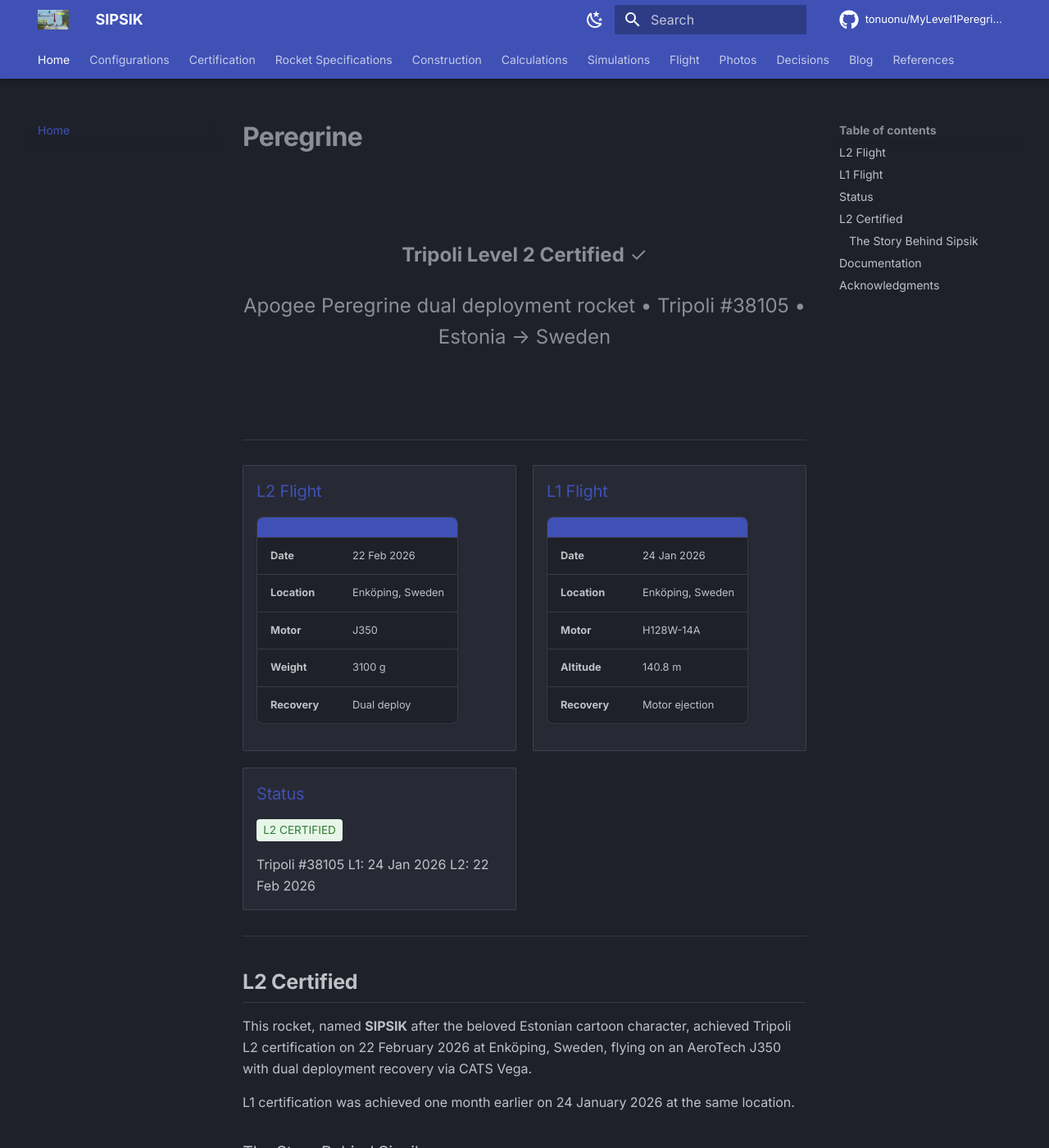
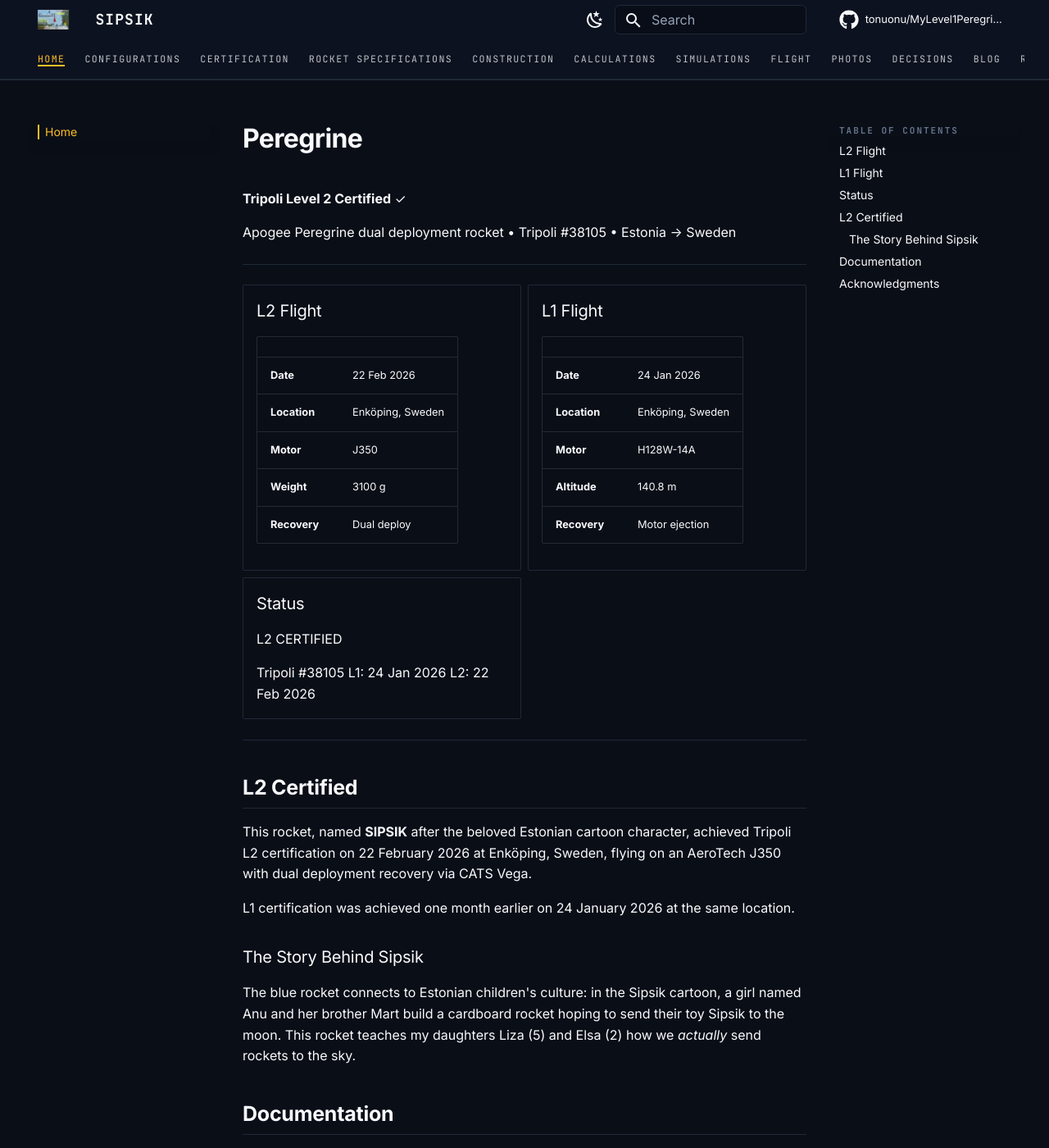
Before and after one commit to tonuonu/MyLevel1Peregrine, an MkDocs documentation site: the page built from docs/index.md, in a window 1280 px wide and 1400 px high. Shown: the whole window at 82% size. Built offline with MkDocs 1.6.1 and Material for MkDocs 9.7.7, drawn with Linux system fonts in a browser that asks for light colours; comment, search, counter and statistics services are not loaded.

Commit message:
Rewrite extra.css: console tokens, dark/light schemes, chrome

```diff
--- a/docs/stylesheets/extra.css
+++ b/docs/stylesheets/extra.css
@@ -1,127 +1,171 @@
-/* Custom styles for Peregrine L1 documentation */
+/* Mission Control theme — SIPSIK / Peregrine docs
+   Spec: specs/2026-07-11-site-redesign-design.md */
 
 :root {
-  --md-primary-fg-color: #3f51b5;
-  --md-primary-fg-color--light: #5c6bc0;
-  --md-primary-fg-color--dark: #303f9f;
-  --md-accent-fg-color: #536dfe;
+  --mc-mono: "JetBrains Mono", ui-monospace, SFMono-Regular, Menlo, monospace;
 }
 
-/* Better typography */
+/* ---------- tokens: dark (default) ---------- */
+[data-md-color-scheme="slate"] {
+  --mc-bg: #0a0e17;
+  --mc-panel: #0d1220;
+  --mc-border: #1f2937;
+  --mc-border-subtle: #131a2b;
+  --mc-text: #f8fafc;
+  --mc-body: #cbd5e1;
+  --mc-muted: #94a3b8;
+  --mc-faint: #64748b;
+  --mc-accent: #fbbf24;
+  --mc-accent-soft: rgba(251, 191, 36, 0.07);
+  --mc-success: #34d399;
+  --mc-info: #22d3ee;
+  --mc-danger: #f87171;
+  --mc-scanline: rgba(148, 163, 184, 0.05);
+
+  /* map tokens onto Material */
+  --md-default-bg-color: var(--mc-bg);
+  --md-default-fg-color: var(--mc-text);
+  --md-default-fg-color--light: var(--mc-body);
+  --md-default-fg-color--lighter: var(--mc-muted);
+  --md-default-fg-color--lightest: var(--mc-border);
+  --md-primary-fg-color: var(--mc-panel);
+  --md-primary-fg-color--dark: var(--mc-panel);
+  --md-primary-bg-color: var(--mc-text);
+  --md-primary-bg-color--light: var(--mc-muted);
+  --md-accent-fg-color: var(--mc-accent);
+  --md-accent-fg-color--transparent: var(--mc-accent-soft);
+  --md-typeset-a-color: var(--mc-accent);
+  --md-code-bg-color: var(--mc-panel);
+  --md-code-fg-color: #e2e8f0;
+  --md-footer-bg-color: var(--mc-panel);
+  --md-footer-bg-color--dark: var(--mc-bg);
+  --md-footer-fg-color: var(--mc-muted);
+  --md-footer-fg-color--light: var(--mc-faint);
+  --md-footer-fg-color--lighter: var(--mc-faint);
+}
+
+/* ---------- tokens: light (toggle) ---------- */
+[data-md-color-scheme="default"] {
+  --mc-bg: #faf9f7;
+  --mc-panel: #f1efeb;
+  --mc-border: #e2ded6;
+  --mc-border-subtle: #ece9e3;
+  --mc-text: #16181d;
+  --mc-body: #333944;
+  --mc-muted: #5f6672;
+  --mc-faint: #8a8f99;
+  --mc-accent: #b45309;
+  --mc-accent-soft: rgba(180, 83, 9, 0.08);
+  --mc-success: #047857;
+  --mc-info: #0e7490;
+  --mc-danger: #b91c1c;
+  --mc-scanline: rgba(22, 24, 29, 0.04);
+
+  --md-default-bg-color: var(--mc-bg);
+  --md-default-fg-color: var(--mc-text);
+  --md-default-fg-color--light: var(--mc-body);
+  --md-default-fg-color--lighter: var(--mc-muted);
+  --md-default-fg-color--lightest: var(--mc-border);
+  --md-primary-fg-color: var(--mc-panel);
+  --md-primary-fg-color--dark: var(--mc-panel);
+  --md-primary-bg-color: var(--mc-text);
+  --md-primary-bg-color--light: var(--mc-muted);
+  --md-accent-fg-color: var(--mc-accent);
+  --md-accent-fg-color--transparent: var(--mc-accent-soft);
+  --md-typeset-a-color: var(--mc-accent);
+  --md-code-bg-color: var(--mc-panel);
+  --md-code-fg-color: #1f2430;
+  --md-footer-bg-color: var(--mc-panel);
+  --md-footer-bg-color--dark: var(--mc-bg);
+  --md-footer-fg-color: var(--mc-muted);
+  --md-footer-fg-color--light: var(--mc-faint);
+  --md-footer-fg-color--lighter: var(--mc-faint);
+}
+
+/* ---------- header & nav tabs ---------- */
+.md-header {
+  border-bottom: 1px solid var(--mc-border);
+  box-shadow: none;
+}
+
+.md-header__topic {
+  font-family: var(--mc-mono);
+  font-weight: 600;
+  letter-spacing: 0.06em;
+}
+
+.md-tabs {
+  border-bottom: 1px solid var(--mc-border);
+}
+
+.md-tabs__link {
+  font-family: var(--mc-mono);
+  font-size: 0.58rem;
+  text-transform: uppercase;
+  letter-spacing: 0.12em;
+  opacity: 0.75;
+}
+
+.md-tabs__link--active,
+.md-tabs__item--active .md-tabs__link {
+  color: var(--mc-accent);
+  border-bottom: 2px solid var(--mc-accent);
+  opacity: 1;
+}
+
+/* search box */
+.md-search__form {
+  border: 1px solid var(--mc-border);
+  border-radius: 6px;
+}
+
+/* ---------- sidebar navigation ---------- */
+.md-nav__title {
+  font-family: var(--mc-mono);
+  font-size: 0.55rem;
+  text-transform: uppercase;
+  letter-spacing: 0.18em;
+  color: var(--mc-faint);
+}
+
+.md-nav__item .md-nav__link--active,
+.md-nav__item .md-nav__link--active code {
+  color: var(--mc-accent);
+}
+
+.md-nav__item .md-nav__link--active {
+  border-left: 2px solid var(--mc-accent);
+  background: var(--mc-accent-soft);
+  padding-left: 0.35rem;
+}
+
+/* ---------- footer ---------- */
+.md-footer {
+  border-top: 1px solid var(--mc-border);
+}
+
+.md-footer-meta {
+  font-family: var(--mc-mono);
+  font-size: 0.55rem;
+  letter-spacing: 0.08em;
+  text-transform: uppercase;
+}
+
+/* hide "made with mkdocs" */
+.md-footer-copyright {
+  display: none;
+}
+
+/* ---------- base typography ---------- */
 .md-typeset h1 {
   font-weight: 700;
   letter-spacing: -0.02em;
+  color: var(--mc-text);
 }
 
 .md-typeset h2 {
   font-weight: 600;
-  margin-top: 1.5em;
+  margin-top: 1.6em;
   padding-bottom: 0.3em;
-  border-bottom: 1px solid var(--md-default-fg-color--lightest);
+  border-bottom: 1px solid var(--mc-border);
 }
-
-/* Hero section on home page */
-.md-typeset .hero {
-  text-align: center;
-  padding: 2rem 0;
-  margin-bottom: 2rem;
-}
-
-.md-typeset .hero h1 {
-  font-size: 2.5rem;
-  margin-bottom: 0.5rem;
-}
-
-.md-typeset .hero p {
-  font-size: 1.2rem;
-  color: var(--md-default-fg-color--light);
-}
-
-/* Cards for grid layout */
-.md-typeset .grid {
-  display: grid;
-  grid-template-columns: repeat(auto-fit, minmax(250px, 1fr));
-  gap: 1rem;
-  margin: 1.5rem 0;
-}
-
-.md-typeset .card {
-  padding: 1.5rem;
-  border-radius: 8px;
-  background: var(--md-code-bg-color);
-  border: 1px solid var(--md-default-fg-color--lightest);
-  transition: transform 0.2s, box-shadow 0.2s;
-}
-
-.md-typeset .card:hover {
-  transform: translateY(-2px);
-  box-shadow: 0 4px 12px rgba(0,0,0,0.1);
-}
-
-.md-typeset .card h3 {
-  margin-top: 0;
-  color: var(--md-primary-fg-color);
-}
-
-/* Better tables */
-.md-typeset table:not([class]) {
-  border-radius: 8px;
-  overflow: hidden;
-  box-shadow: 0 1px 3px rgba(0,0,0,0.1);
-}
-
-.md-typeset table:not([class]) th {
-  background: var(--md-primary-fg-color);
-  color: white;
-  font-weight: 600;
-}
-
-/* Status badges */
-.md-typeset .status {
-  display: inline-block;
-  padding: 0.2em 0.6em;
-  border-radius: 4px;
-  font-size: 0.85em;
-  font-weight: 500;
-}
-
-.md-typeset .status-pending {
-  background: #fff8e1;
-  color: #f57c00;
-}
-
-.md-typeset .status-complete {
-  background: #e8f5e9;
-  color: #2e7d32;
-}
-
-.md-typeset .status-inprogress {
-  background: #e3f2fd;
-  color: #1565c0;
-}
-
-/* Image styling */
-.md-typeset img {
-  border-radius: 8px;
-  box-shadow: 0 2px 8px rgba(0,0,0,0.1);
-}
-
-/* Admonition improvements */
-.md-typeset .admonition {
-  border-radius: 8px;
-}
-
-/* Footer cleanup */
-.md-footer-meta {
-  background: var(--md-primary-fg-color--dark);
-}
-
-/* Quick specs table on home */
-.md-typeset .specs-table {
-  max-width: 500px;
-}
-
-/* Hide "made with mkdocs" */
-.md-footer-copyright {
-  display: none;
-}
```
